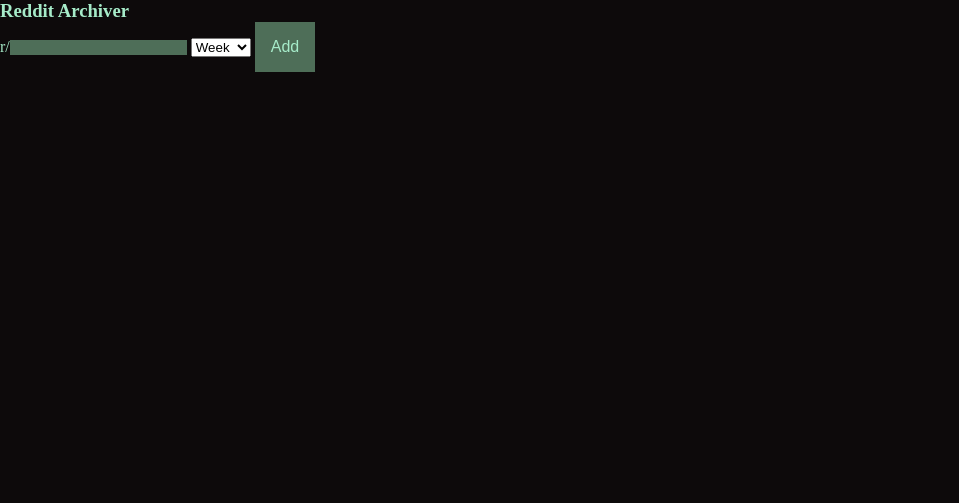
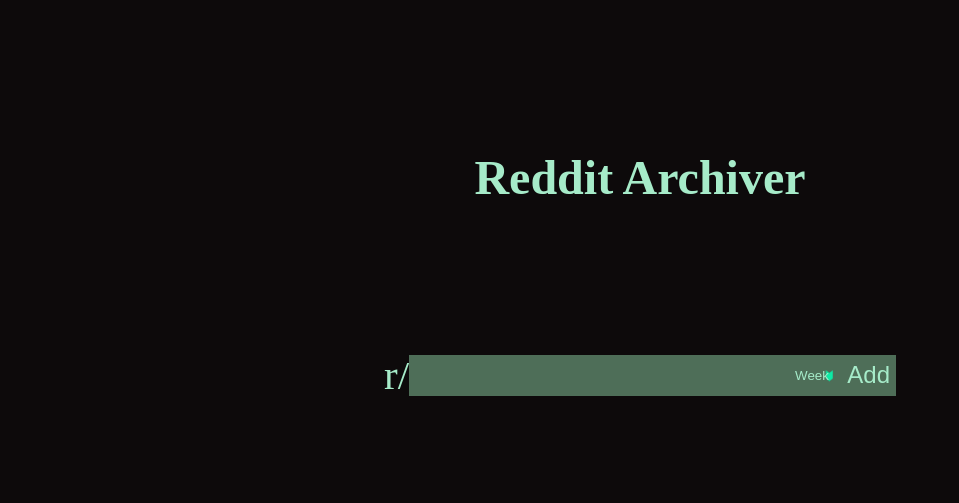
Before and after one commit to CarlosBor/SnooWrapArchive, a website: page index.html in a window 1280 px wide. Shown: the whole page, without its empty margins (0-959 px from the left). Drawn offline with Linux system fonts and the light colour scheme.

Commit message:
initial styling changes

```diff
--- a/index.html
+++ b/index.html
@@ -8,7 +8,9 @@
     <link rel="stylesheet" type="text/css" href="style/style.css">
 </head>
 <body>
-    <div><h3 id="title">Reddit Archiver</h3></div>
+    <div id="titleContainer">
+        <div id="titleDiv"><h3 id="title">Reddit Archiver</h3></div>
+        <div id="inputDiv">
             <label id="rSlash" for="">r/</label><input id="commandInput" type="text">
             <select name="timespan" id="subTime">
                 <option value="week">Week</option>
@@ -16,7 +18,9 @@
                 <option value="year">Year</option>
             </select>
             <button>Add</button>
+        </div>
         <div id="archivedSubsList">
+    </div>
 </div>
 </body>
 </html>
--- a/style/components.scss
+++ b/style/components.scss
@@ -1,7 +1,63 @@
+body{
+    background-color: $black;
+}
+
+#title{
+    color:$green;
+}
+
 button{
     background:$dgreen;
     color:$green;
     border:0;
-    padding:1em;
-    font-size:1rem;
+    padding:6px;
+    font-size:24px;
+    height:41px;
 }
+
+#info{
+    background-color: $dgreen;
+    color:$green;
+}
+
+#commandInput{
+    background-color: $dgreen;
+    color:$green;
+    border-width:0;
+    height:41px;
+    font-size:30px;
+}
+
+#subTime{
+    height:41px;
+    width:70px;
+    border:none;
+    background-color:$dgreen;
+    color:$green;
+    border-color:$dgreen;
+    appearance:none;
+    background-image: url("icon/DropdownArrow.png");
+    background-repeat: no-repeat;
+    background-position-x: 100%;
+    background-position-y: 50%;
+    background-size:50%;
+}
+
+
+
+#rSlash{
+    color:$green;
+    font-size:41px;
+}
+
+#archivedSubsList{
+    color:$green;
+}
+
+
+.removeDiv{
+    width:12px;
+    background-color:$red;
+    border-radius:5px;
+    border:solid;
+}
--- a/style/layout.scss
+++ b/style/layout.scss
@@ -1,28 +1,38 @@
-body{
-    background-color: $black;
+#titleContainer{
+    height:500px;
+    display:grid;
+    grid-template-columns: 30% 40% 30%;
+    grid-template-rows: 30% 30% 30% 10%;
+}
+
+#titleDiv{
+    grid-column-start:2;
+    grid-column-end:3;
+    grid-row-start:1;
+    grid-row-start:2;
 }
 
 #title{
-    color:$green;
+    font-size:xxx-large;
+    display:flex;
+    justify-content:center;
 }
 
-#info{
-    background-color: $dgreen;
-    color:$green;
-}
-
-#commandInput{
-    background-color: $dgreen;
-    color:$green;
-    border-width:0;
-}
-
-#rSlash{
-    color:$green;
+#inputDiv{
+    grid-column-start:2;
+    grid-column-end:3;
+    grid-row-start:2;
+    grid-row-start:3;
+    display:flex;
+    justify-content:center;
+    align-items:center;
 }
 
 #archivedSubsList{
-    color:$green;
+    grid-column-start:2;
+    grid-column-end:3;
+    grid-row-start:3;
+    grid-row-start:4;
 }
 
 .subListing{
@@ -36,10 +46,3 @@
 .timeFrameDiv{
     width:200px;
 }
-
-.removeDiv{
-    width:12px;
-    background-color:$red;
-    border-radius:5px;
-    border:solid;
-}
```
Also changed, not shown: style/icon/DropdownArrow.png (added), style/style.css. Lines whose indentation alone changed are shown as unchanged.
